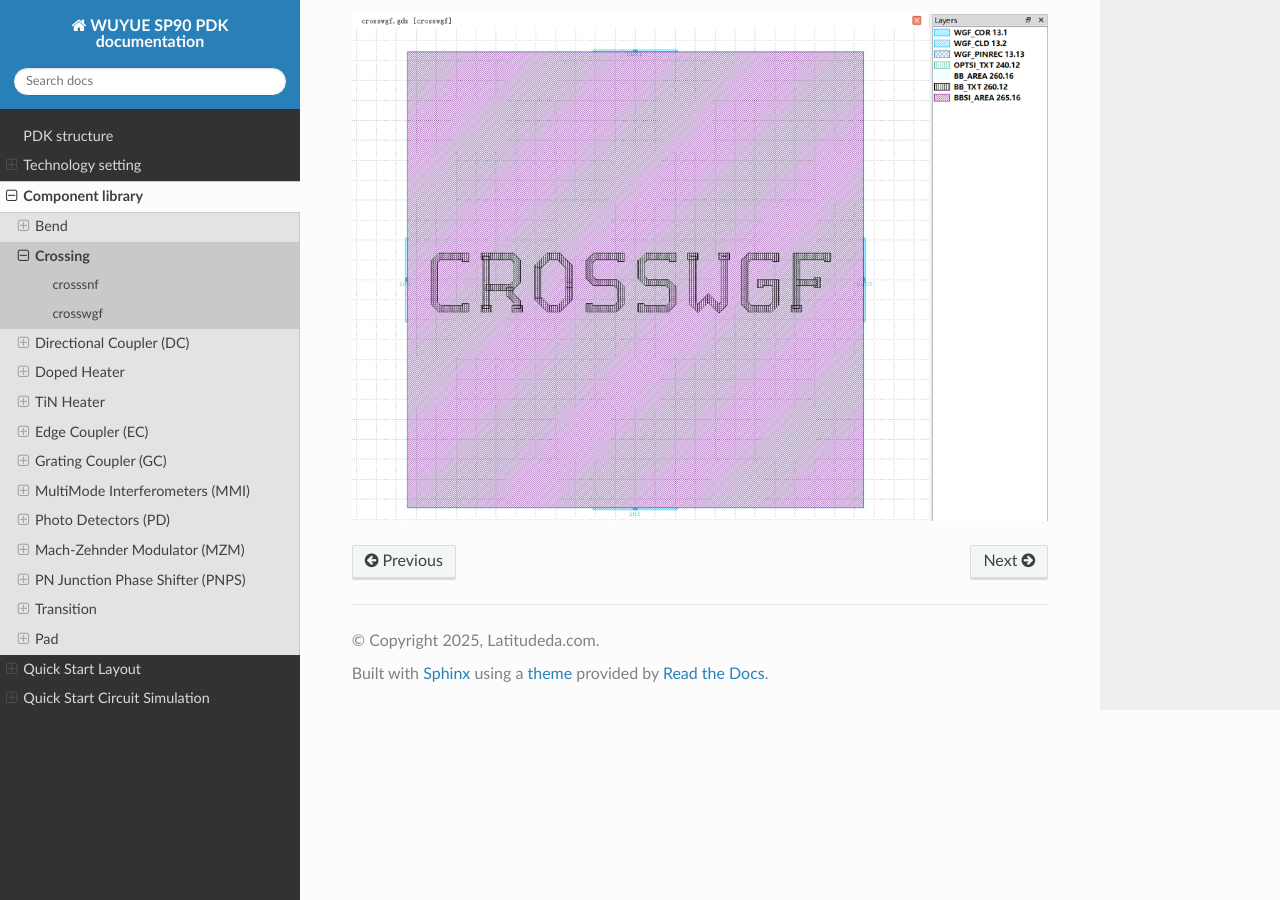
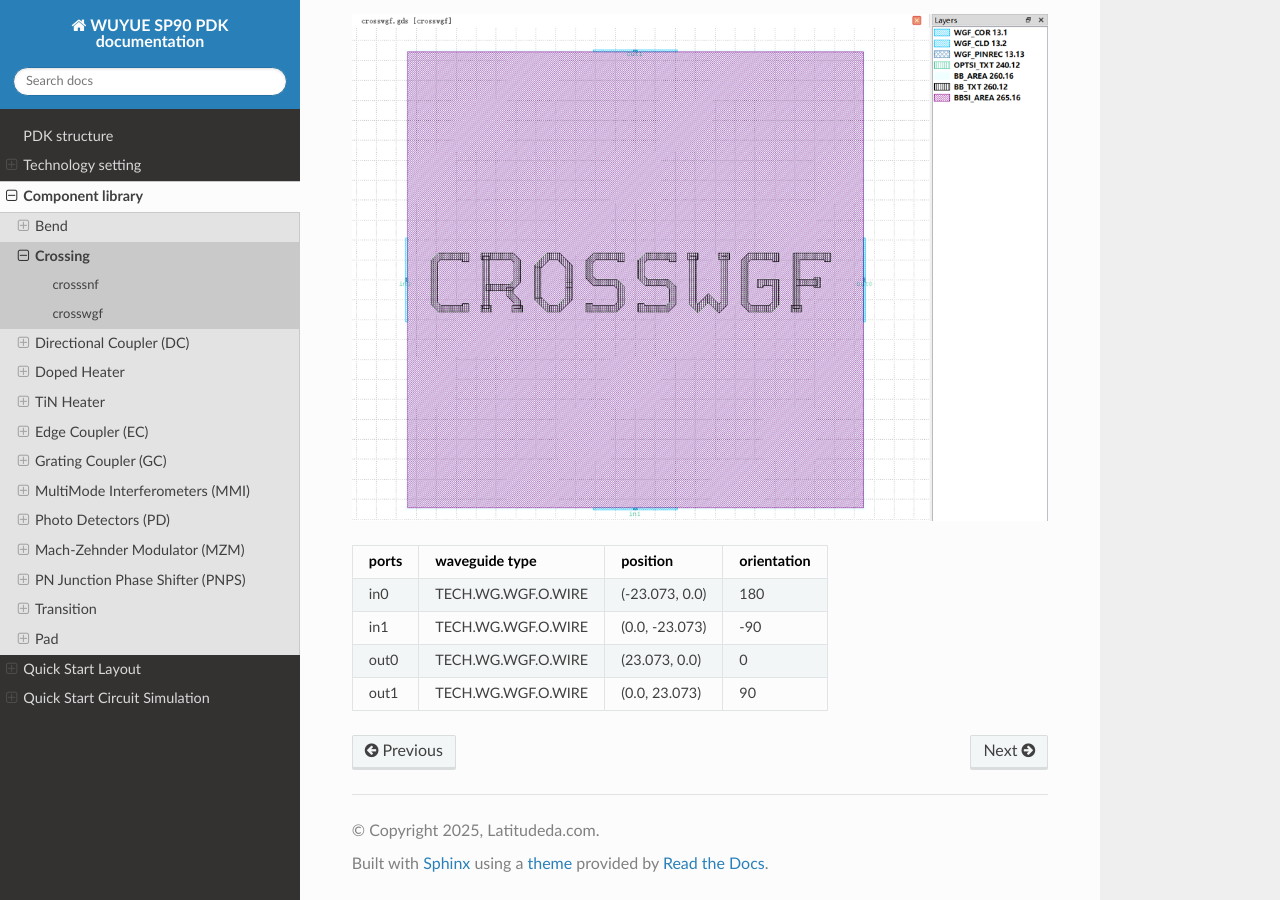
Before and after one commit to Latitudeda/WUYUE_SP90_PDK, a Sphinx documentation site: the page built from docs/source/component_list/bb_crossing.rst, in a window 1280 px wide and 900 px high, scrolled down 992 px. Built offline with Sphinx 7.4.7 and the Read the Docs theme 3.1.0, drawn with Linux system fonts in a browser that asks for light colours; pages that are not in the unit, such as notebooks, are missing from menus.

Commit message:
部分修改9

```diff
--- a/docs/source/component_list/bb_crossing.rst
+++ b/docs/source/component_list/bb_crossing.rst
@@ -30,5 +30,5 @@ crosswgf
 +-------------------+-----------------------------+------------------------+-------------+
 | out0              | TECH.WG.WGF.O.WIRE          | (23.073, 0.0)          | 0           |
 +-------------------+-----------------------------+------------------------+-------------+
-| out1              | TECH.WG.WGF.O.WIRE          | (0.0, 23.073)          | 90           |
+| out1              | TECH.WG.WGF.O.WIRE          | (0.0, 23.073)          | 90          |
 +-------------------+-----------------------------+------------------------+-------------+
--- a/docs/source/tech/layers.rst
+++ b/docs/source/tech/layers.rst
@@ -4,6 +4,7 @@ layers.py
 The layers are auto-generated by filling the ``layers.csv`` file, ``FLYLINE_MARK`` layer is defined by **Latitudeda** for display.
 
 ::
+
     class LAYER(TECH.LAYER):
         WGS_COR = Layer(PROCESS.WGS, PURPOSE.COR, 'SOI waveguide shallow etch core')
         WGS_CLD = Layer(PROCESS.WGS, PURPOSE.CLD, 'SOI waveguide shallow etch cladding')
--- a/docs/source/tech/wg_SNF_bends.rst
+++ b/docs/source/tech/wg_SNF_bends.rst
@@ -1,4 +1,4 @@
 snf_bends.py
 ======================
 
-Define the bend settings for waveguides(`SNF.O.WIRE \ SNF.O.MM`).
+Define the bend settings for waveguides(`SNF.O.WIRE , SNF.O.MM`).
--- a/docs/source/tech/wg_WGF_bends.rst
+++ b/docs/source/tech/wg_WGF_bends.rst
@@ -1,4 +1,4 @@
 wgf_bends.py
 ======================
 
-Define the bend settings for waveguides(`WGF.O.WIRE \ WGF.O.MM`).
+Define the bend settings for waveguides(`WGF.O.WIRE , WGF.O.MM`).
```
